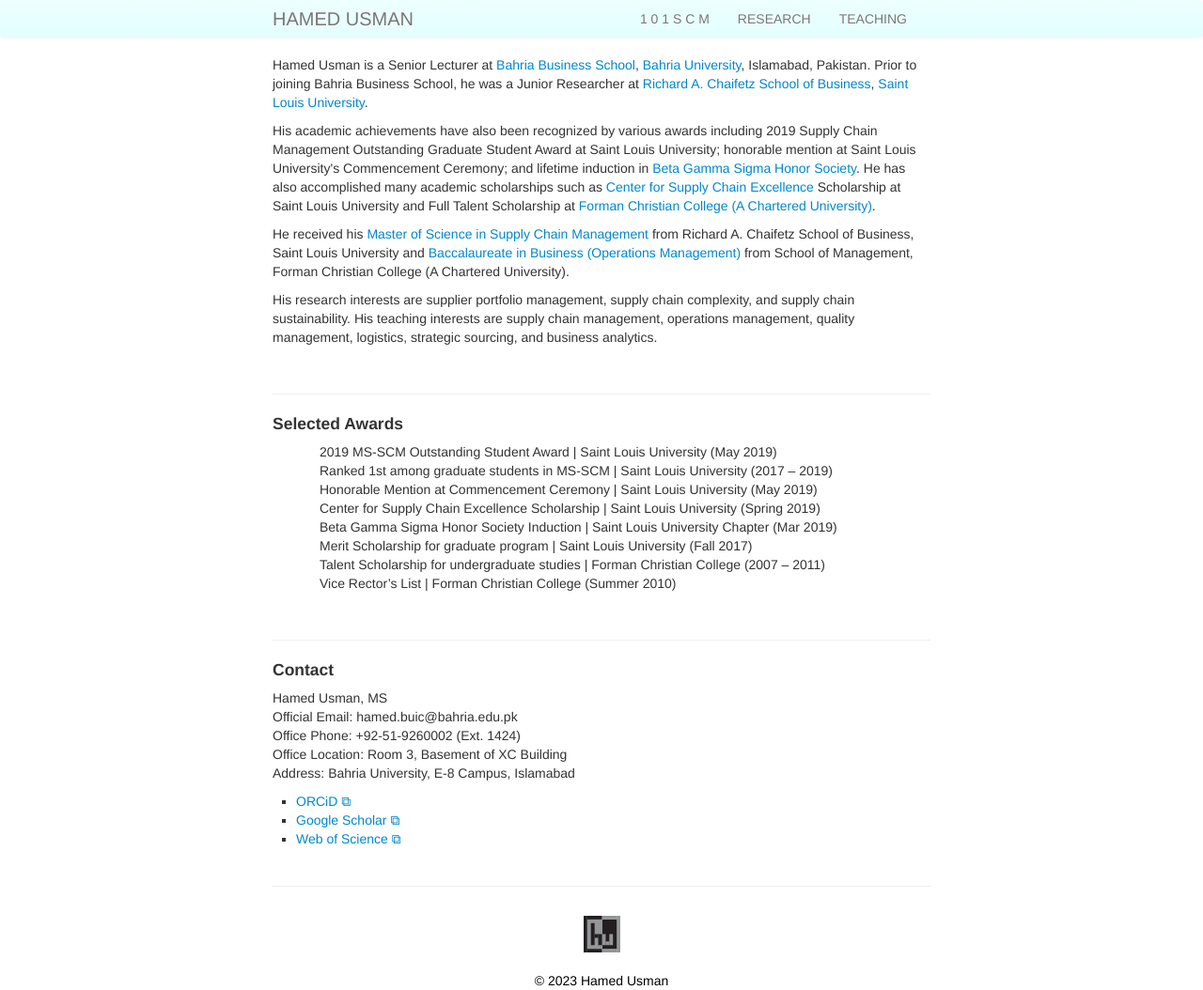
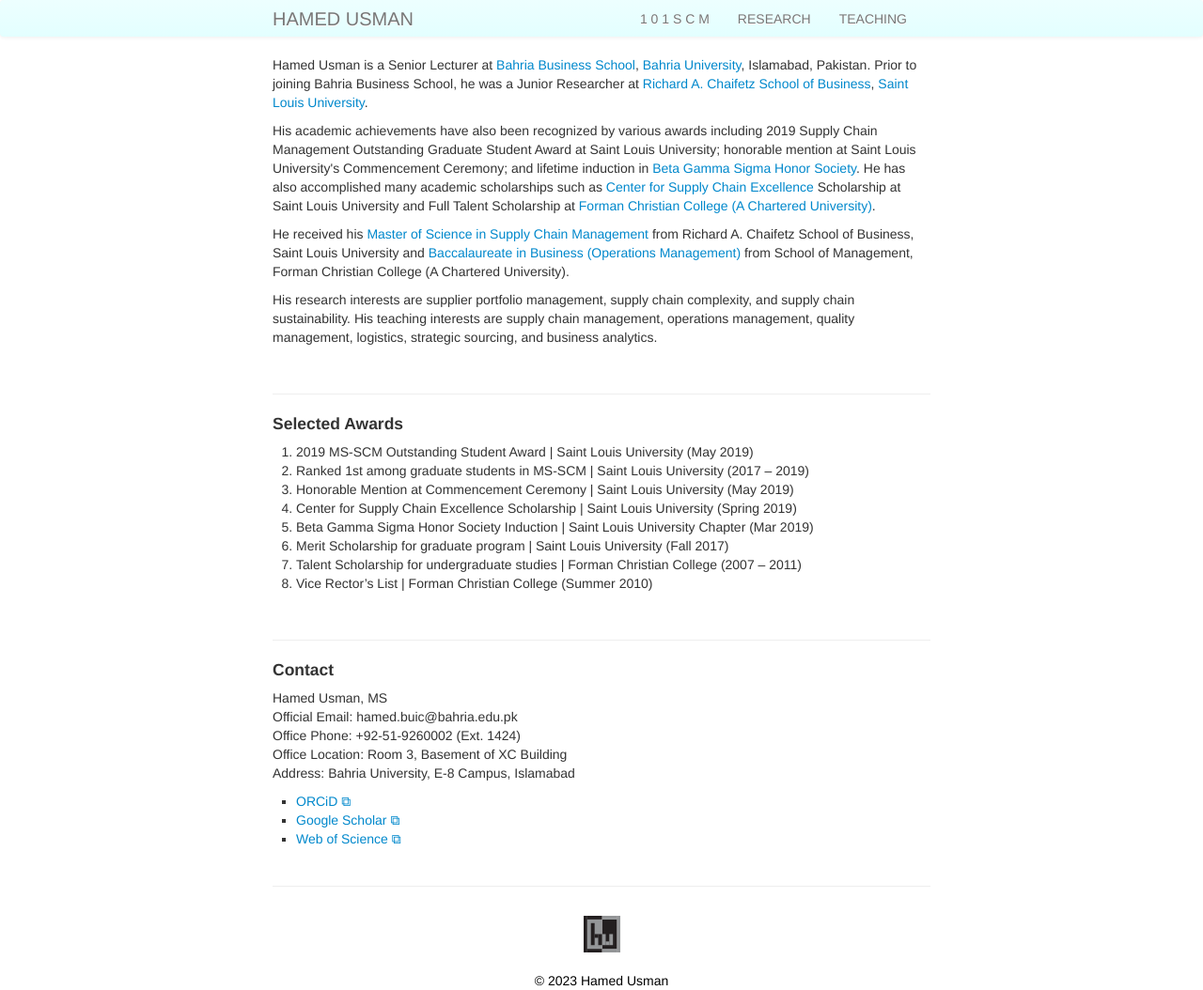
Before and after one commit to hamedusman/hamedusman.github.io, a Jekyll site: the page built from index.md, in a window 1280 px wide. Shown: the whole page at 94% size. Built offline with Jekyll 4.4.1, drawn with Linux system fonts in a browser that asks for light colours.

Commit message:
Update index.md

```diff
--- a/index.md
+++ b/index.md
@@ -15,16 +15,16 @@
 ---
 
 <h4>Selected Awards</h4>
-<ul>
-<ol>2019 MS-SCM Outstanding Student Award | Saint Louis University (May 2019)</ol>
-<ol>Ranked 1st among graduate students in MS-SCM | Saint Louis University	(2017 – 2019)</ol>
-<ol>Honorable Mention at Commencement Ceremony | Saint Louis University	(May 2019)</ol>
-<ol>Center for Supply Chain Excellence Scholarship | Saint Louis University	(Spring 2019)</ol>
-<ol>Beta Gamma Sigma Honor Society Induction | Saint Louis University Chapter (Mar 2019)</ol>
-<ol>Merit Scholarship for graduate program | Saint Louis University	(Fall 2017)</ol>
-<ol>Talent Scholarship for undergraduate studies | Forman Christian College	(2007 – 2011)</ol>
-<ol>Vice Rector’s List | Forman Christian College	(Summer 2010)</ol>
-</ul>
+<ol>
+<li>2019 MS-SCM Outstanding Student Award | Saint Louis University (May 2019)</li>
+<li>Ranked 1st among graduate students in MS-SCM | Saint Louis University	(2017 – 2019)</li>
+<li>Honorable Mention at Commencement Ceremony | Saint Louis University	(May 2019)</li>
+<li>Center for Supply Chain Excellence Scholarship | Saint Louis University	(Spring 2019)</li>
+<li>Beta Gamma Sigma Honor Society Induction | Saint Louis University Chapter (Mar 2019)</li>
+<li>Merit Scholarship for graduate program | Saint Louis University	(Fall 2017)</li>
+<li>Talent Scholarship for undergraduate studies | Forman Christian College	(2007 – 2011)</li>
+<li>Vice Rector’s List | Forman Christian College	(Summer 2010)</li>
+</ol>
 
 
 <br/>
```
